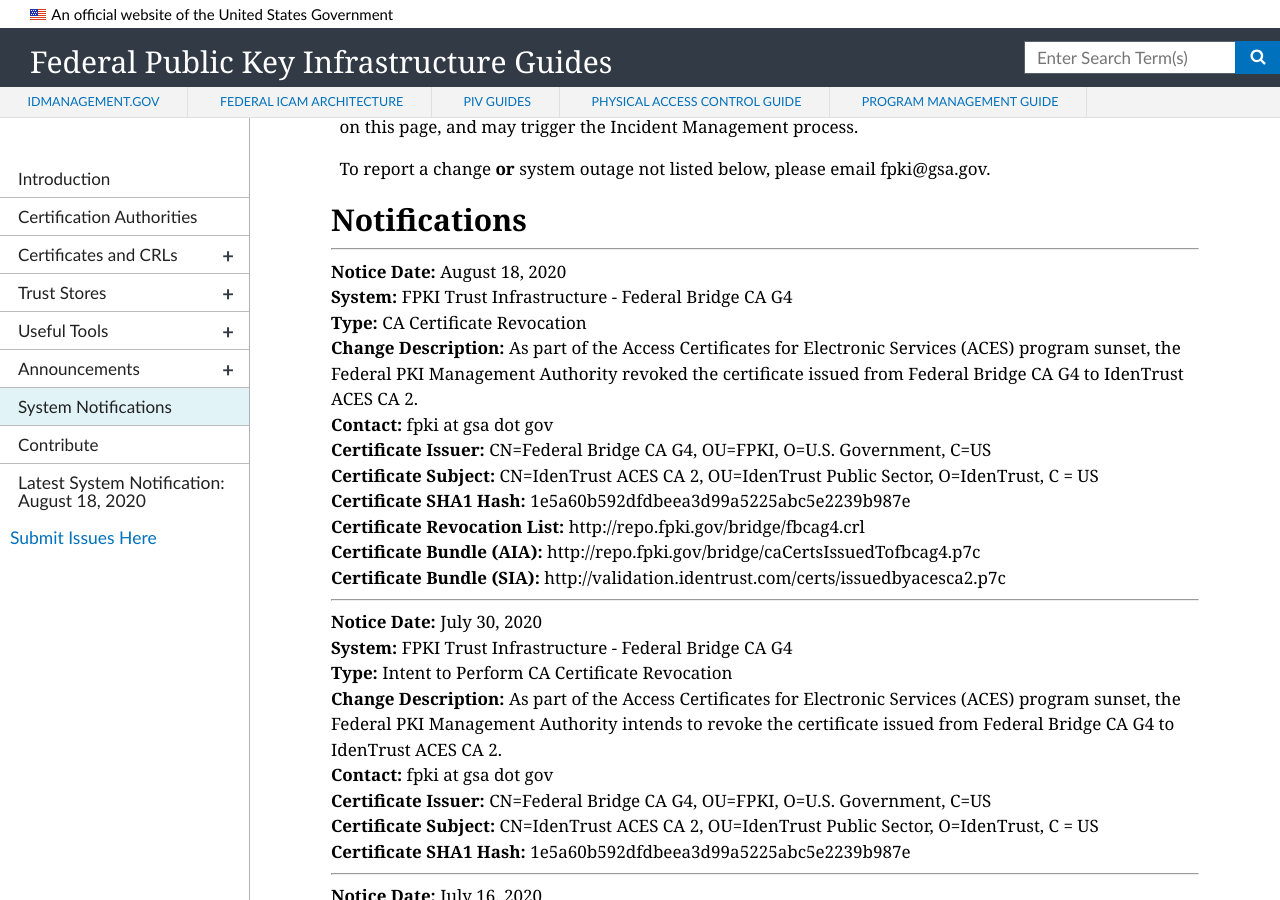
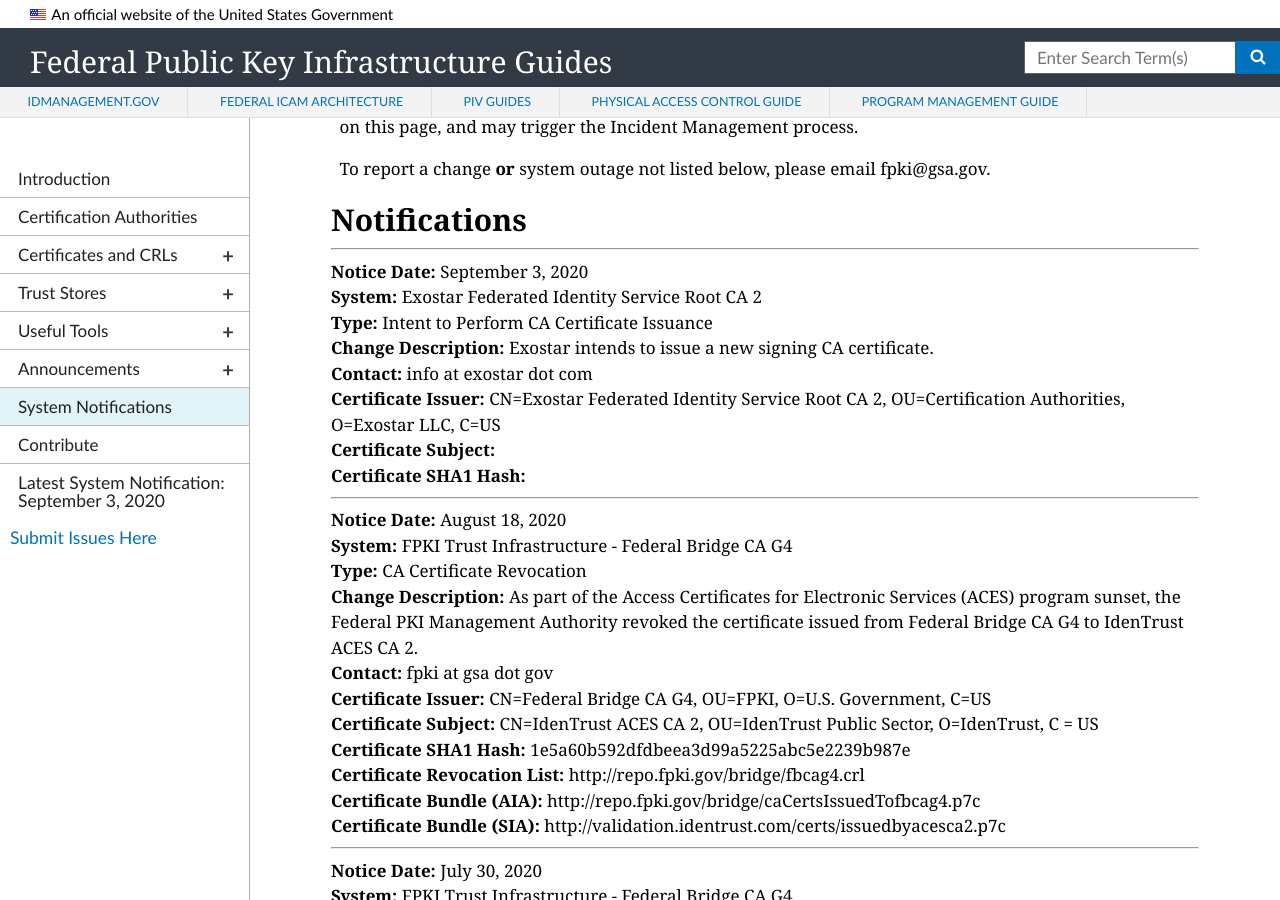
Before and after one commit to GSA/fpki-guides, a Jekyll site: the page built from pages/fpki_notifications.md, in a window 1280 px wide and 900 px high, scrolled down 672 px. Built offline with Jekyll 4.4.1, drawn with Linux system fonts in a browser that asks for light colours; nearby versions of some CDN libraries.

Commit message:
Update notifications.yml

```diff
--- a/_data/notifications.yml
+++ b/_data/notifications.yml
@@ -2682,7 +2682,6 @@
   ca_certificate_issuer: CN=Federal Bridge CA G4, OU=FPKI, O=U.S. Government, C=US
   ca_certificate_subject: CN=IdenTrust ACES CA 2, OU=IdenTrust Public Sector, O=IdenTrust, C = US
 
-
 - notice_date: August 18, 2020
   change_type: CA Certificate Revocation
   system: FPKI Trust Infrastructure - Federal Bridge CA G4
@@ -2695,6 +2694,19 @@
   aia_uri: http://repo.fpki.gov/bridge/caCertsIssuedTofbcag4.p7c
   sia_uri: http://validation.identrust.com/certs/issuedbyacesca2.p7c
 
+- notice_date: September 3, 2020
+  change_type: Intent to Perform CA Certificate Issuance
+  start_datetime:
+  system: Exostar Federated Identity Service Root CA 2
+  change_description: Exostar intends to issue a new signing CA certificate.
+  contact: info at exostar dot com
+  ca_certificate_hash:
+  ca_certificate_issuer: CN=Exostar Federated Identity Service Root CA 2, OU=Certification Authorities, O=Exostar LLC, C=US
+  ca_certificate_subject:
+  cdp_uri:
+  aia_uri:
+  sia_uri:
+  ocsp_uri:
 
 #- notice_date:
 #  change_type: CA Certificate Issuance
```
